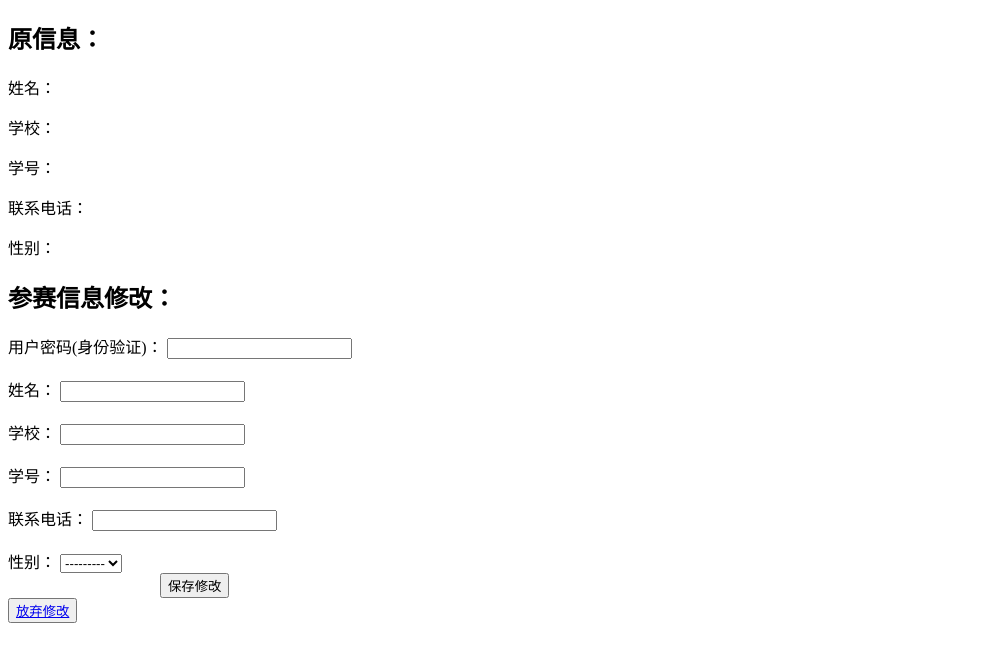
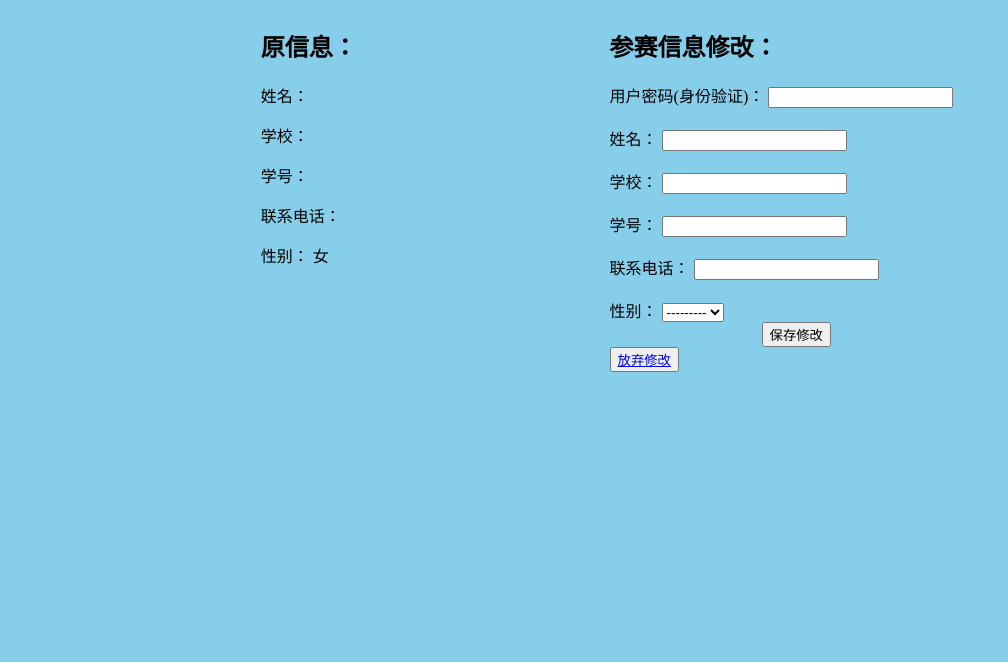
Before and after one commit to goodcode-200/nucKaggle, a Django app: template nuckaggle/account/templates/account/alter2_submit.html in a window 1280 px wide. Shown: the top 662 px of the page, without its empty margins (0-1008 px from the left). Run offline with Django 3.2, Linux system fonts and the light colour scheme; the template is opened without the code that fills it, so the values that code supplies are empty.

Commit message:
修改信息页面样式简单优化

```diff
--- a/nuckaggle/account/templates/account/alter2_submit.html
+++ b/nuckaggle/account/templates/account/alter2_submit.html
@@ -2,16 +2,37 @@
 <html>
 	<head>
 		<title>参赛信息修改</title>
+		<style>
+			div{
+				padding: 0;
+	            margin:0;
+			}
+			div{
+				float:left;
+				margin-left:20%;
+			}
+			body{
+				background-color: #87CEEB;
+			}
+		</style>
 	</head>
 	<body>
+
+		<div>
 			<h2>原信息：</h2>
-	<div>
 			<p>姓名：{{userprofile.name}}</p>
 			<p>学校：{{userprofile.college}}</p>
 			<p>学号：{{userprofile.student_id}}</p>
 			<p>联系电话：{{userprofile.phone}}</p>
-	<p>性别：{{userprofile.sex}}</p>
+			<p>性别：
+			{% if userprofile.sex == 'man' %}
+			男
+			{% else %}
+			女
+			{% endif %}
+			</p>
 		</div>
+		<div>
 			<h2>参赛信息修改：</h2>
 			<form action="" method="POST">
 		        {% csrf_token %}
@@ -37,6 +58,7 @@
 		        <input type='submit' value='保存修改'>
 			</form>
 			<button><a href="{% url 'give_up_alter' %}">放弃修改</a></button>
+		</div>
 		<script type="text/javascript" src="/static/js/alert.js"></script>
 		<script>
 	        a={{ statu }};
--- a/nuckaggle/account/templates/account/confirm.html
+++ b/nuckaggle/account/templates/account/confirm.html
@@ -2,6 +2,11 @@
 <html>
 	<head>
 		<title>身份验证</title>
+		<style>
+			body{
+				background-color: #87CEEB;
+			}
+		</style>
 	</head>
 	<body>
 		<div style="text-align: center;">
```
Also changed, not shown: nuckaggle/account/templates/account/alter1_submit.html (+9 -13 lines). Lines whose indentation alone changed are shown as unchanged.
